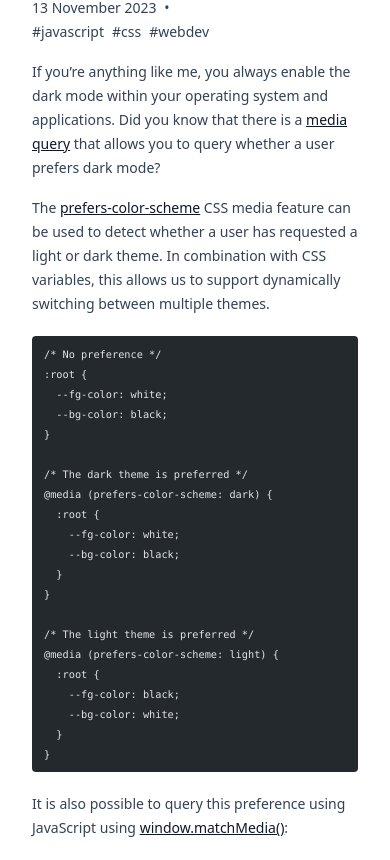
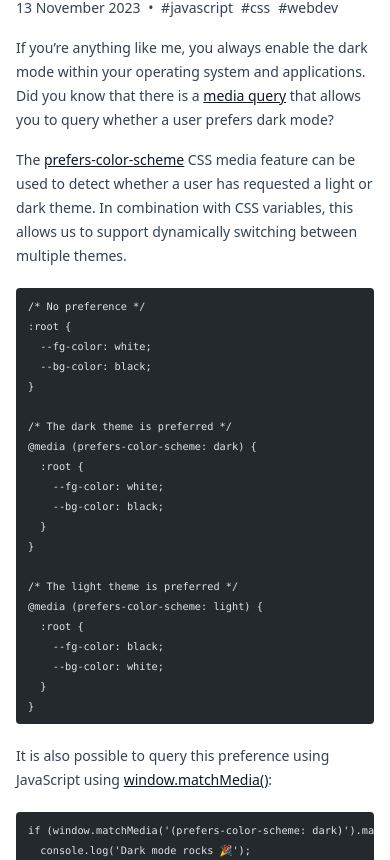
Before and after one commit to Garee/garyblackwood.co.uk, an Astro site: page /blog/dark-mode-preference-detection in a window 390 px wide. Shown: the part 140-1000 px from the top of the page. Built offline with nearby package versions, Linux system fonts and the light colour scheme; Astro itself is replaced by a stand-in of ours; code samples lack their colours.

Commit message:
fix: margins

```diff
--- a/src/layouts/BlogPostLayout.astro
+++ b/src/layouts/BlogPostLayout.astro
@@ -21,7 +21,7 @@
   >
     <h2>{title}</h2>
 
-    <div class="mb-4">
+    <div>
       <span class="font-light text-sm">
         {formatDate(date)}
       </span>
--- a/src/layouts/RootLayout.astro
+++ b/src/layouts/RootLayout.astro
@@ -66,7 +66,7 @@
     />
   </head>
   <body class="bg-white text-gray-900 font-inter">
-    <main class="m-8 md:m-auto mt-8 md:mt-8 max-w-[960px]">
+    <main class="m-4 md:m-auto mt-8 md:mt-8 max-w-[960px]">
       <Header />
       <slot />
       <Footer />
```
